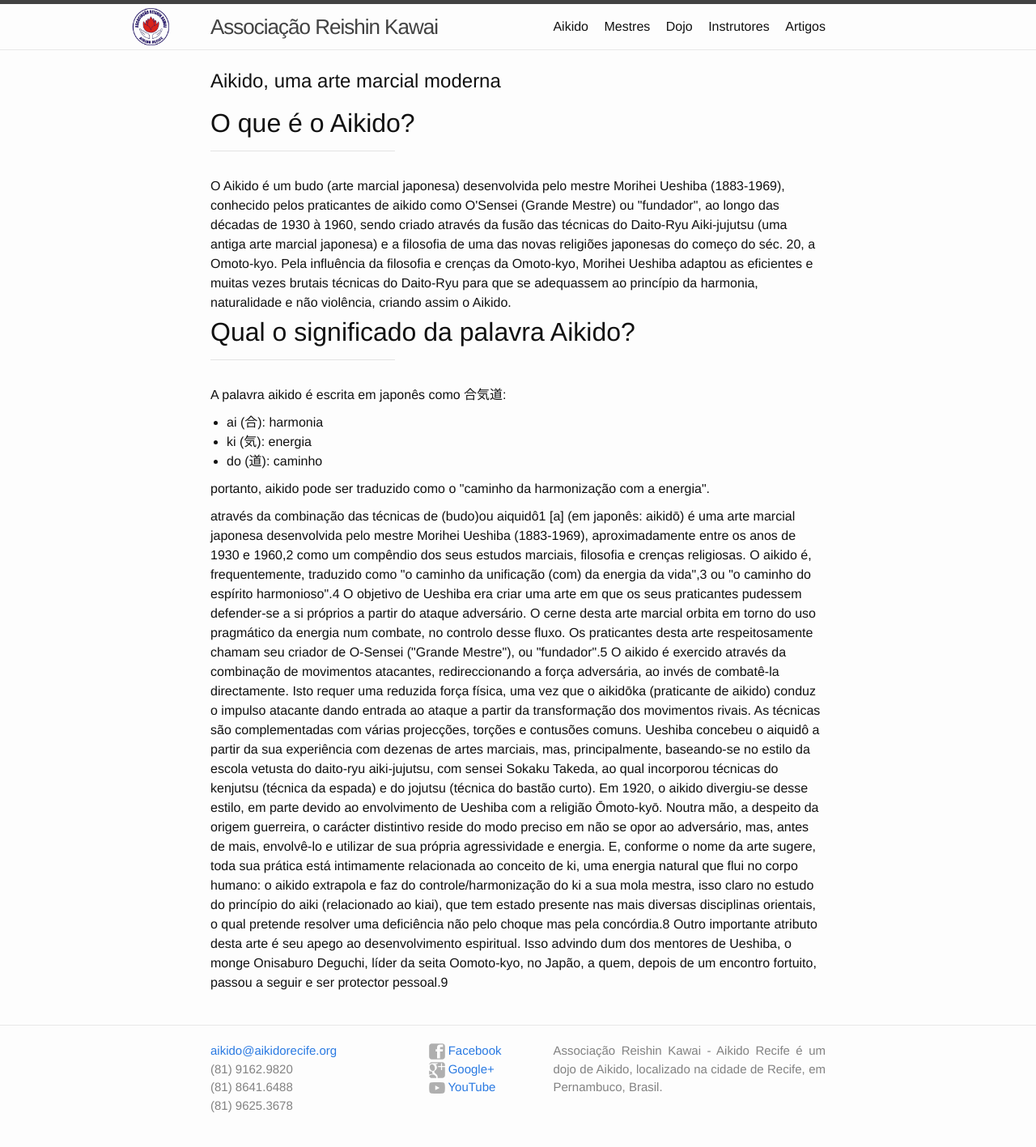
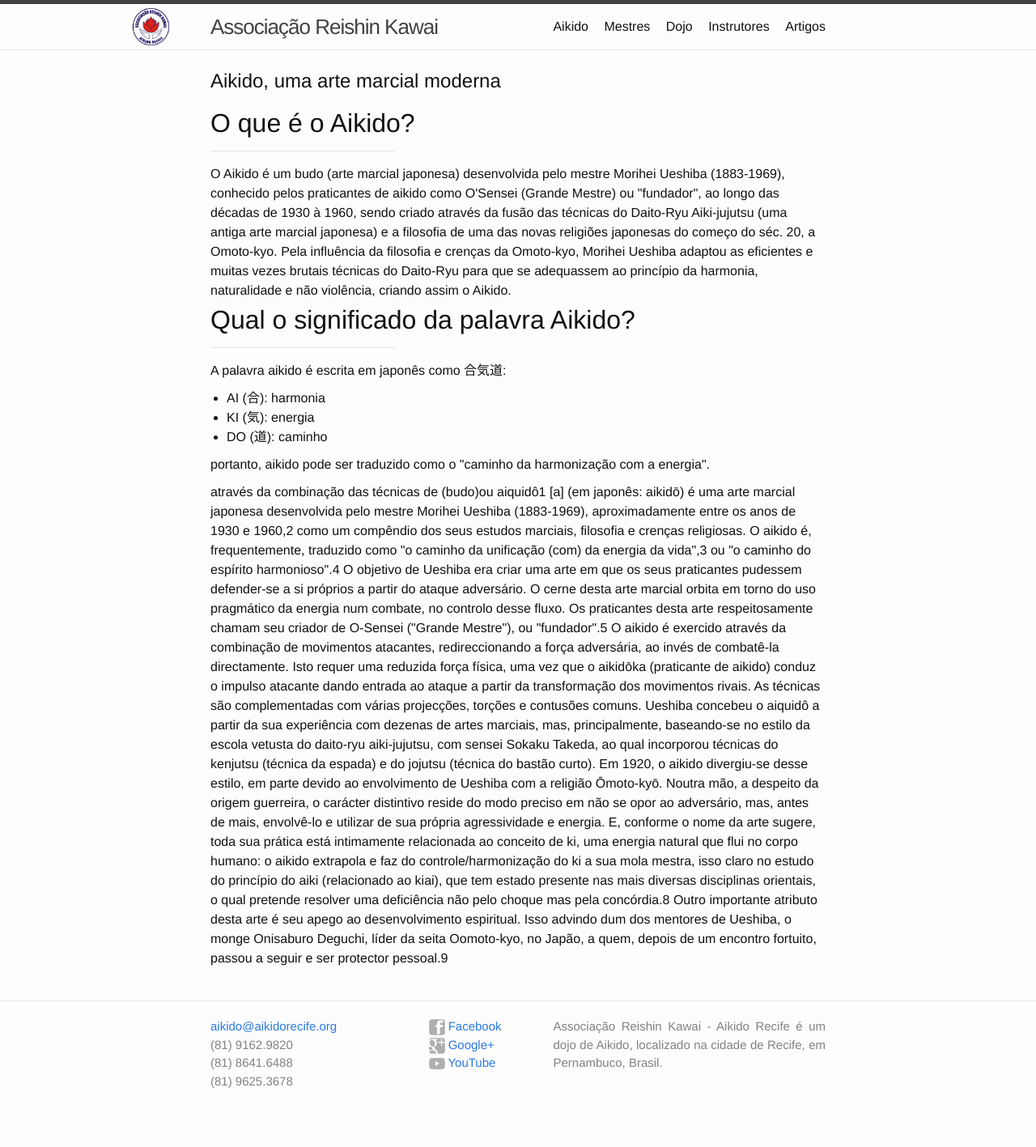
Before and after one commit to aikidorecife/aikidorecife.github.io, a Jekyll site: the page built from aikido.html, in a window 1280 px wide. Shown: the whole page at 81% size. Built offline with Jekyll 4.4.1, drawn with Linux system fonts in a browser that asks for light colours; nearby versions of some CDN libraries; after the commit the page ends 1387 px from its top, so only the background shows below that.

Commit message:
changing stuff

```diff
--- a/aikido.html
+++ b/aikido.html
@@ -8,7 +8,7 @@ description: Aikido é uma arte marcial japonesa para defesa pessoal que tem por
 <h1>Aikido, uma arte marcial moderna</h1>
 
 <h2>O que é o Aikido?</h2>
-<hr class="instructor_sep" />
+<hr class="section_sep" />
 O Aikido é um budo (arte marcial japonesa) desenvolvida pelo mestre Morihei Ueshiba (1883-1969), conhecido pelos praticantes de aikido
 como O'Sensei (Grande Mestre) ou "fundador", ao longo das décadas de 1930 à 1960, sendo criado através da fusão das técnicas do Daito-Ryu
 Aiki-jujutsu (uma antiga arte marcial japonesa) e a filosofia de uma das novas religiões japonesas do começo do séc. 20, a Omoto-kyo.
@@ -16,12 +16,12 @@ Pela influência da filosofia e crenças da Omoto-kyo, Morihei Ueshiba adaptou a
 para que se adequassem ao princípio da harmonia, naturalidade e não violência, criando assim o Aikido.
 
 <h2>Qual o significado da palavra Aikido?</h2>
-<hr class="instructor_sep" />
+<hr class="section_sep" />
 <p>A palavra aikido é escrita em japonês como 合気道:</p>
 <ul>
-	<li>ai (合): harmonia</li>
-	<li>ki (気): energia</li>
-	<li>do (道): caminho</li>
+	<li>AI (合): harmonia</li>
+	<li>KI (気): energia</li>
+	<li>DO (道): caminho</li>
 </ul>
 <p>portanto, aikido pode ser traduzido como o "caminho da harmonização com a energia".</p>
 
--- a/css/main.scss
+++ b/css/main.scss
@@ -272,6 +272,16 @@ img#logo {
 	width: 30%;
 }
 
+.section_sep {
+	border: 0;
+	height: 0;
+	border-top: 1px solid rgba(0, 0, 0, 0.1);
+	border-bottom: 1px solid rgba(255, 255, 255, 0.3);
+	margin-bottom: 15px;
+	width: 30%;
+}
+
+
 .content-wrapper {
 	min-height: 500px;
 }
```
